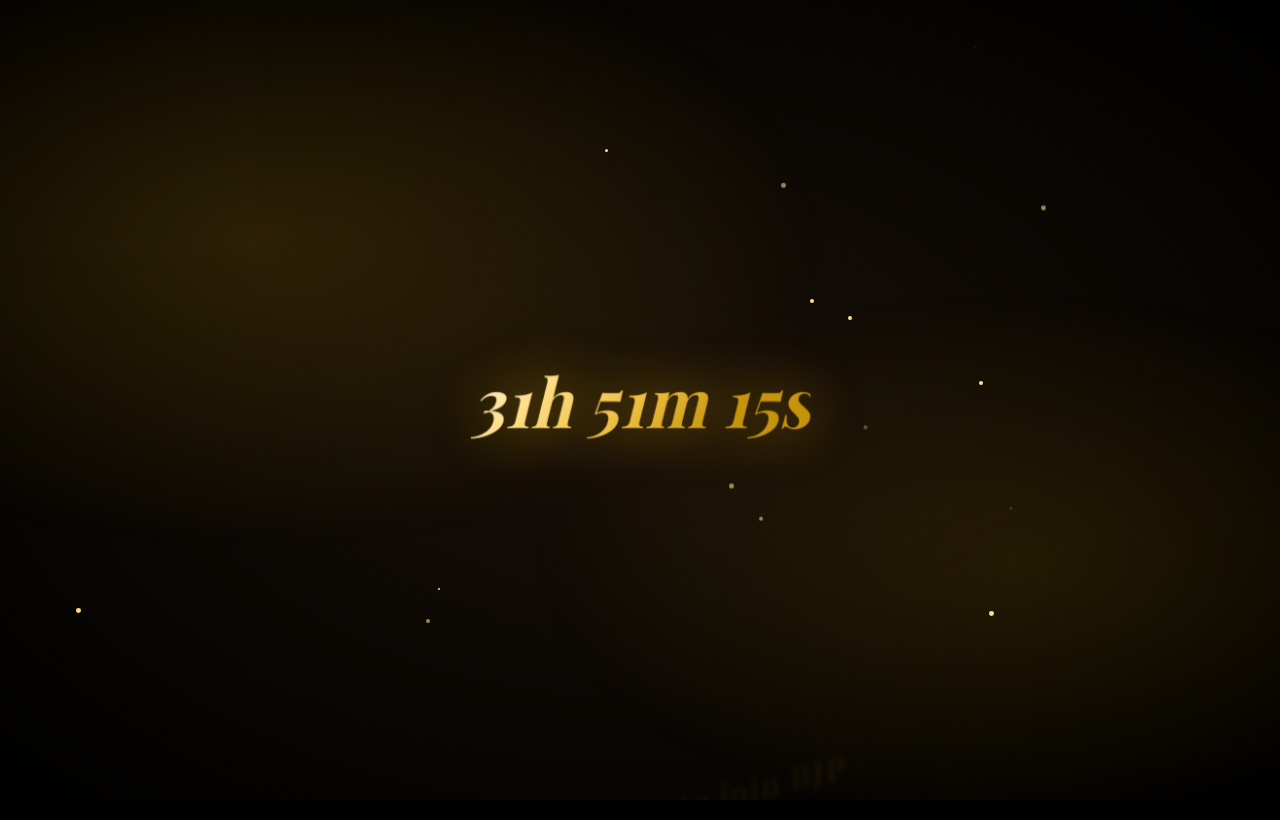
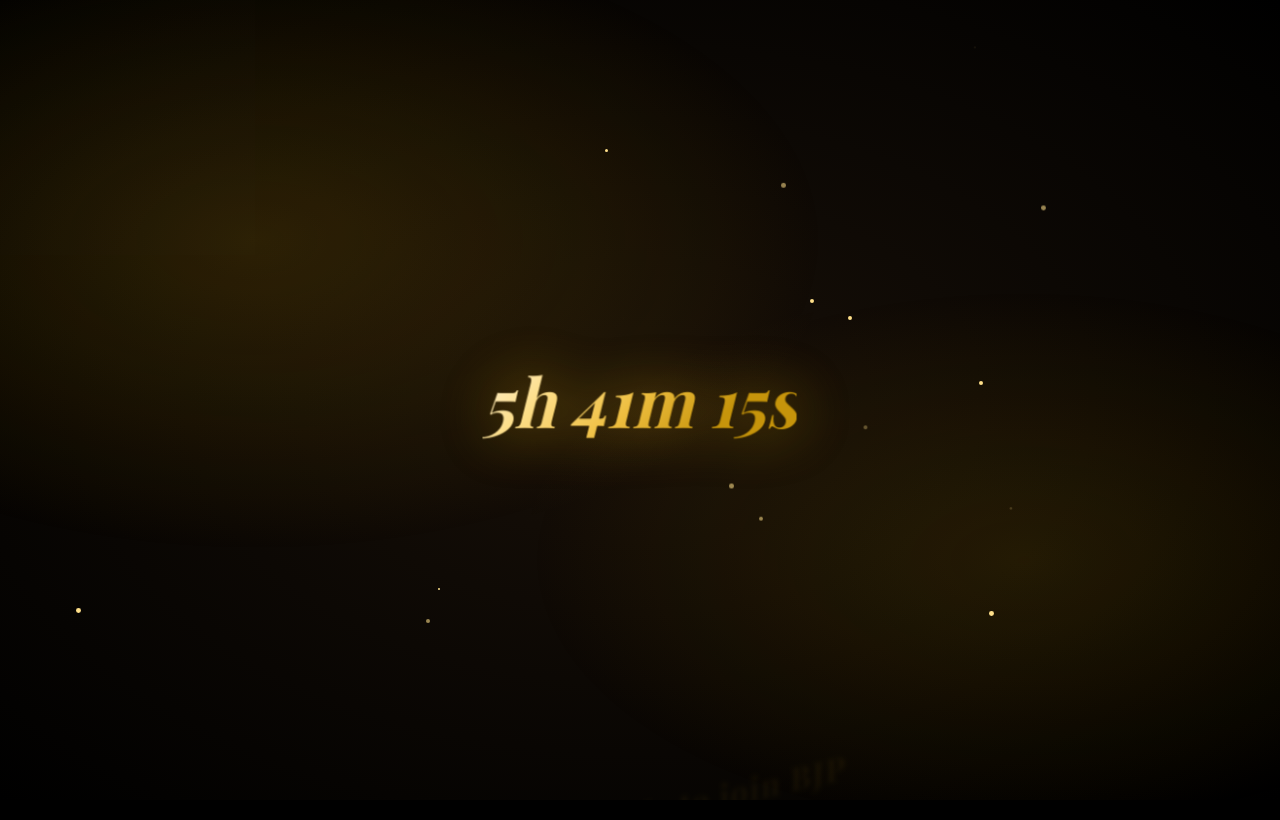
Before and after one commit to karthikrepo5/bday, a plain HTML site: page index.html in a window 1280 px wide. Shown: the top 820 px of the page. Drawn offline with nearby package versions, Linux system fonts and the light colour scheme; a web font is replaced by a local one.

Commit message:
Update index.html

```diff
--- a/index.html
+++ b/index.html
@@ -1096,9 +1096,9 @@ function getTarget() {
     const t = new Date();
     t.setFullYear(2026);
     t.setMonth(3);   // 3 = April (0-indexed)
-    t.setDate(28);   // 28th
-    t.setHours(0);   // 12:00 AM midnight
-    t.setMinutes(0);
+    t.setDate(26);   // 28th
+    t.setHours(21);   // 12:00 AM midnight
+    t.setMinutes(50);
     t.setSeconds(0);
     t.setMilliseconds(0);
     return t;
```
